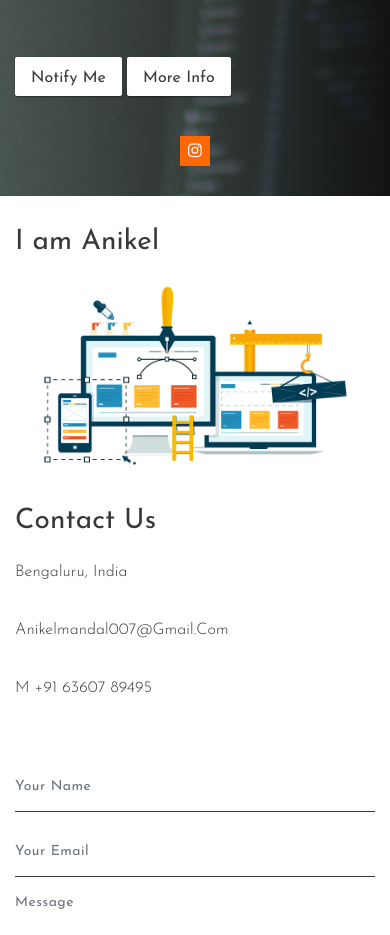
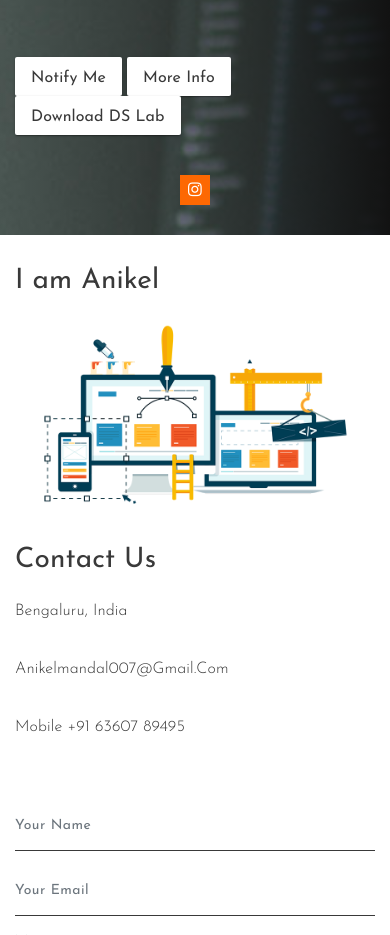
Before and after one commit to yuviyash1/Anikel, a plain HTML site: page index.html in a window 390 px wide. Shown: the part 489-1424 px from the top of the page. Drawn offline with Linux system fonts and the light colour scheme.

Commit message:
Update index.html

```diff
--- a/index.html
+++ b/index.html
@@ -81,6 +81,7 @@
 							<div class="btn-box">
 								<a href="#" class="btn notify-btn">Notify Me</a>
 								<a href="#" class="btn more-infobtn" data-toggle="modal" data-target="#exampleModalCenter">More Info</a>
+								<a href="/DS" download="Lab manual DSA final.docx" class="btn more-infobtn">Download DS Lab</a>
 							</div>
 
 						</div>
@@ -117,7 +118,7 @@
 						<ul class="clearfix">
 							<li><p>Bengaluru, India</p></li>
 							<li><a href="mailto:anikelmandal007@gmail.com">anikelmandal007@gmail.com</a></li>
-							<li><a href="tel:+91 63607 89495"><span>M</span> +91 63607 89495</a></li>
+							<li><a href="tel:+91 63607 89495"><span>Mobile</span> +91 63607 89495</a></li>
 						</ul>
 						<div class="contact-form">
 							<form id="contact_form" class="custom-input">
```
